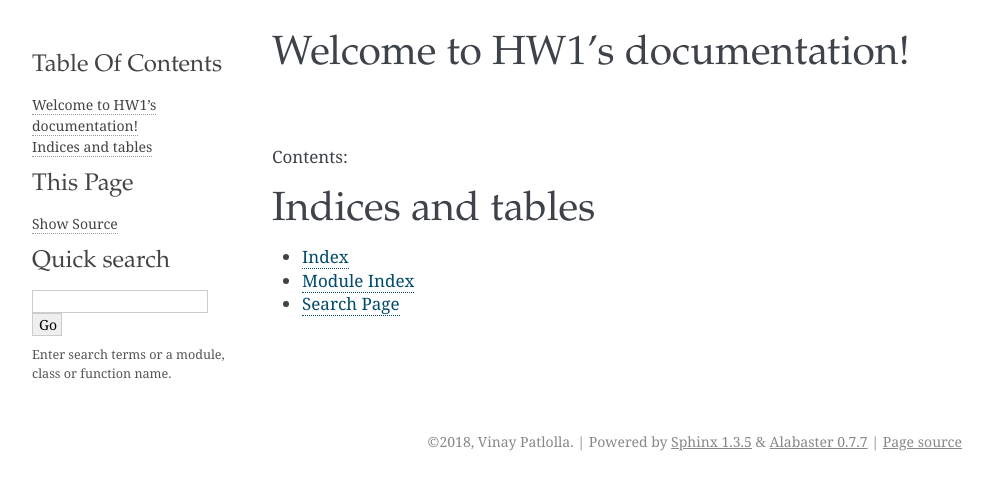
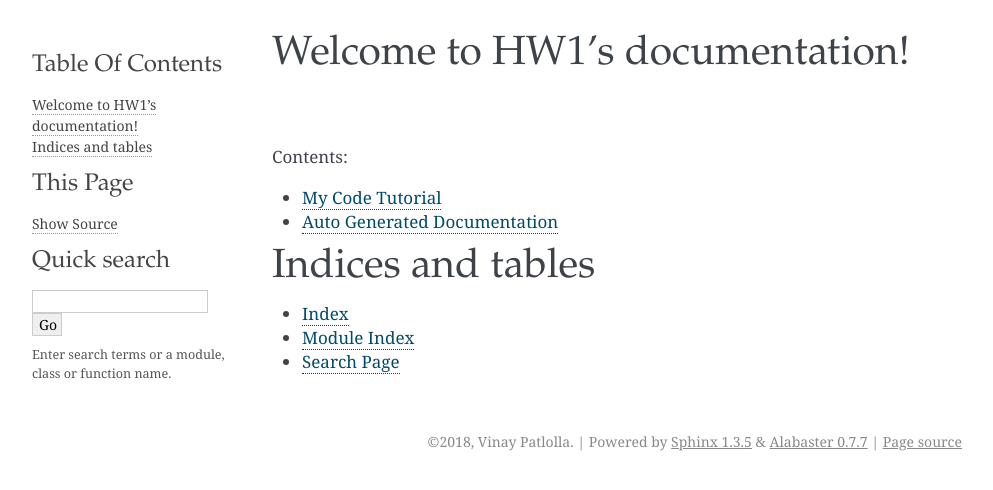
Before and after one commit to vinnsvinay/sphinx_hw1, a plain HTML site: page docs/index.html in a window 1280 px wide. Shown: the whole page, without its empty margins (148-1141 px from the left). Drawn offline with Linux system fonts and the light colour scheme.

Commit message:
added code and tutorial to index.rst

```diff
--- a/docs/index.html
+++ b/docs/index.html
@@ -24,6 +24,7 @@
     <script type="text/javascript" src="_static/underscore.js"></script>
     <script type="text/javascript" src="_static/doctools.js"></script>
     <link rel="top" title="HW1 0.1 documentation" href="#" />
+    <link rel="next" title="My Code Tutorial" href="tutorial.html" />
 
 
   <meta name="viewport" content="width=device-width, initial-scale=0.9, maximum-scale=0.9" />
@@ -40,7 +41,9 @@
 <h1>Welcome to HW1&#8217;s documentation!<a class="headerlink" href="#welcome-to-hw1-s-documentation" title="Permalink to this headline">¶</a></h1>
 <p>Contents:</p>
 <div class="toctree-wrapper compound">
-<ul class="simple">
+<ul>
+<li class="toctree-l1"><a class="reference internal" href="tutorial.html">My Code Tutorial</a></li>
+<li class="toctree-l1"><a class="reference internal" href="code.html">Auto Generated Documentation</a></li>
 </ul>
 </div>
 </div>
@@ -68,6 +71,7 @@
 <h3>Related Topics</h3>
 <ul>
   <li><a href="#">Documentation overview</a><ul>
+      <li>Next: <a href="tutorial.html" title="next chapter">My Code Tutorial</a></li>
   </ul></li>
 </ul>
 </div>
--- a/docs/searchindex.js
+++ b/docs/searchindex.js
@@ -1 +1 @@
-Search.setIndex({envversion:46,filenames:["code","index","tutorial"],objects:{"":{hw1:[0,0,0,"-"]},hw1:{another_function:[0,1,1,""],delete_from_table:[0,1,1,""],drop:[0,1,1,""],function_with_many_many_argunemts:[0,1,1,""],insert:[0,1,1,""],update:[0,1,1,""]}},objnames:{"0":["py","module","Python module"],"1":["py","function","Python function"]},objtypes:{"0":"py:module","1":"py:function"},terms:{another_funct:0,author:0,code_nam:2,content:1,creat:0,data:0,delete_from_t:0,design:0,directori:2,drop:0,extend:0,function_with_many_many_argunemt:0,index:1,insert:0,march:0,modul:1,monogodb:0,none:0,other:0,page:1,patlolla:0,python:2,run:2,search:1,simpli:2,specif:0,test:0,todo:0,updat:0,variable_1:0,variable_2:0,variable_3:0,variable_4:0,vinai:0},titles:["Auto Generated Documentation","Welcome to HW1&#8217;s documentation!","My Code Tutorial"],titleterms:{auto:0,code:2,document:[0,1],gener:0,hw1:1,indic:1,tabl:1,tutori:2,welcom:1}})
+Search.setIndex({envversion:46,filenames:["code","index","tutorial"],objects:{"":{hw1:[0,0,0,"-"]},hw1:{another_function:[0,1,1,""],delete_from_table:[0,1,1,""],drop:[0,1,1,""],function_with_many_many_argunemts:[0,1,1,""],insert:[0,1,1,""],update:[0,1,1,""]}},objnames:{"0":["py","module","Python module"],"1":["py","function","Python function"]},objtypes:{"0":"py:module","1":"py:function"},terms:{another_funct:0,author:0,code:1,code_nam:2,content:1,creat:0,data:0,delete_from_t:0,design:0,directori:2,drop:0,extend:0,function_with_many_many_argunemt:0,hw1:0,index:1,insert:0,march:0,modul:1,monogodb:0,none:0,other:0,page:1,patlolla:0,python:2,run:2,search:1,simpli:2,specif:0,tabl:0,test:0,todo:0,tutori:1,updat:0,variable_1:0,variable_2:0,variable_3:0,variable_4:0,vinai:0},titles:["Auto Generated Documentation","Welcome to HW1&#8217;s documentation!","My Code Tutorial"],titleterms:{auto:0,code:2,document:[0,1],gener:0,hw1:1,indic:1,tabl:1,tutori:2,welcom:1}})
```
Also changed, not shown: docs/code.html (+2 -0 lines), docs/tutorial.html (+4 -0 lines), docs/_sources/index.txt.
